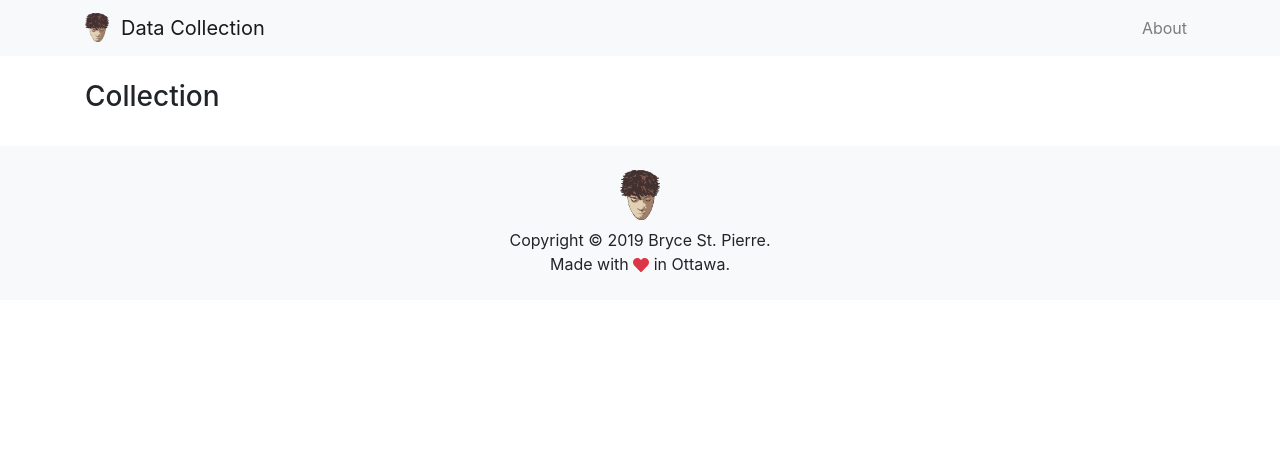
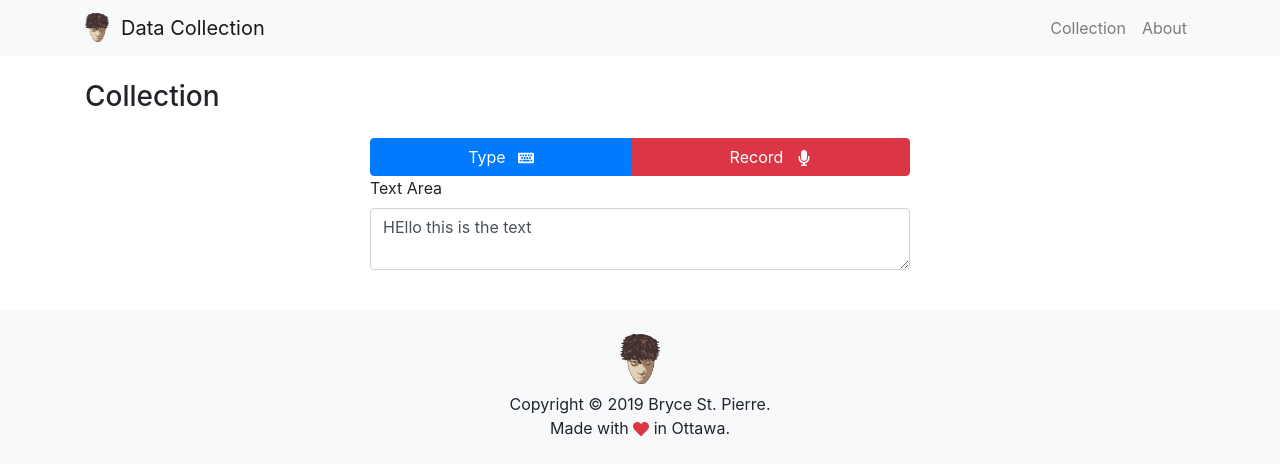
Before and after one commit to BryceStPierre/personal-toolkit-data-collection, a React (Create React App) app in the folder client/: page /collection in a window 1280 px wide. Shown: the top 474 px of the page. Built offline with nearby package versions, Linux system fonts and the light colour scheme.

Commit message:
Began UI for Collection component.

```diff
--- a/client/src/Collection.js
+++ b/client/src/Collection.js
@@ -1,5 +1,11 @@
 import React, { Component } from 'react';
-import { Container, Row, Col } from 'reactstrap';
+
+import {
+  Container, Row, Col, Button, ButtonGroup,
+  Form, FormGroup, Label, Input
+} from 'reactstrap';
+
+import { FaKeyboard, FaMicrophone } from 'react-icons/fa';
 
 class Collection extends Component {
   render () {
@@ -10,6 +16,22 @@ class Collection extends Component {
             <h3>Collection</h3>
           </Col>
         </Row>
+
+        <Row className={'justify-content-center'}>
+          <Col md={4} lg={6}>
+            <ButtonGroup className={'w-100'}>
+              <Button color='primary'>Type &ensp;<FaKeyboard /></Button>
+              <Button color='danger'>Record &ensp;<FaMicrophone /></Button>
+            </ButtonGroup>
+            <Form>
+              <FormGroup>
+                <Label for="exampleText">Text Area</Label>
+                <Input type="textarea" name="text" id="exampleText" value="HEllo this is the text" />
+              </FormGroup>
+            </Form>
+          </Col>
+        </Row>
+
       </Container>
     );
   }
--- a/client/src/Login.js
+++ b/client/src/Login.js
@@ -14,7 +14,7 @@ class Login extends Component {
         <Row className={'justify-content-center'}>
           <Col md={4}>
             <h3 className={'mb-3'}>Sign In</h3>
-            <p>Please provide your password to proceed.</p>
+            <p>Please provide your password.</p>
             <Form>
               <FormGroup>
                 <Label for='password' hidden>Password</Label>
--- a/client/src/Navigation.js
+++ b/client/src/Navigation.js
@@ -21,6 +21,9 @@ class Navigation extends Component {
           <NavbarToggler onClick={this.props.onToggle} />
           <Collapse isOpen={this.props.isOpen} navbar>
             <Nav className='ml-auto' navbar>
+            <NavItem>
+                <Link className='nav-link' to='/collection'>Collection</Link>
+              </NavItem>
               <NavItem>
                 <Link className='nav-link' to='/about'>About</Link>
               </NavItem>
```
